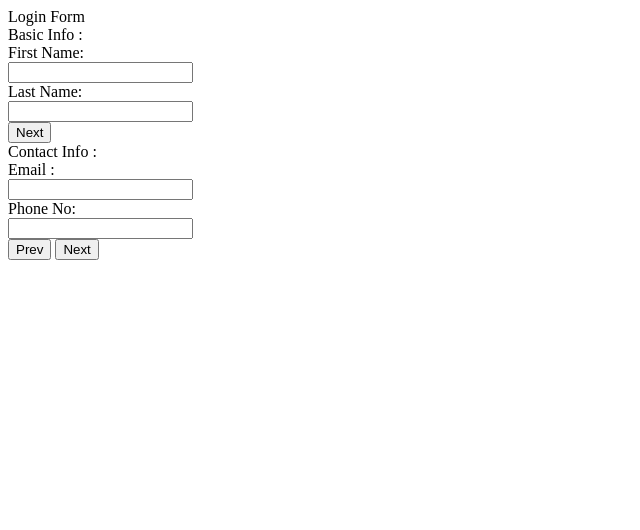
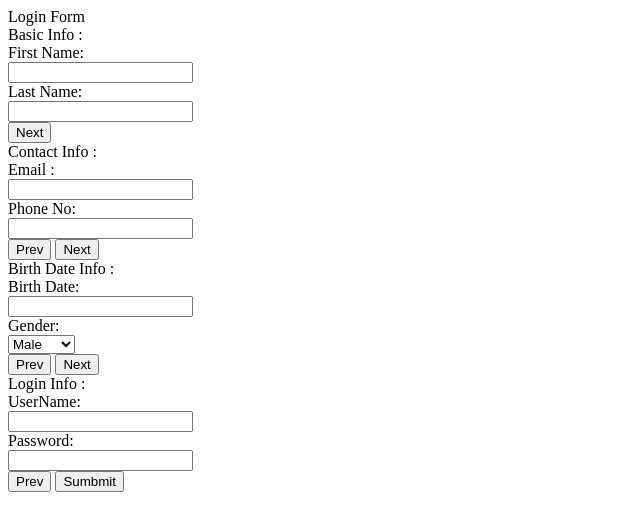
Before and after one commit to mostafa1350/MultiForms_bySteps, a plain HTML site: page index.html in a window 1280 px wide. Shown: the whole page, without its empty margins (0-640 px from the left). Drawn offline with Linux system fonts and the light colour scheme.

Commit message:
end of html design
end of html design

```diff
--- a/index.html
+++ b/index.html
@@ -43,6 +43,43 @@
                     </div>
                 </div>
                 <!-- ---------------------- -->
+                <div class="page">
+                    <div class="title">Birth Date Info :</div>
+                    <div class="field">
+                        <div class="label">Birth Date:</div>
+                        <input type="text">
+                    </div>
+                    <div class="field">
+                        <div class="label">Gender:</div>
+                        <select name="simpleDropdown" id="simpleDropdown">
+                            <option value="">Male</option>
+                            <option value="">Female</option>
+                            <option value="">Other</option>
+                        </select>
+                    </div>
+                    <div class="field btns">
+                        <button class="prev-2 prev">Prev</button>
+                        <button class="next-2 next">Next</button>
+                    </div>
+                </div>
+                <!-- ---------------------- -->
+                <div class="page">
+                    <div class="title">Login Info :</div>
+                    <div class="field">
+                        <div class="label">UserName:</div>
+                        <input type="text">
+                    </div>
+                    <div class="field">
+                        <div class="label">Password:</div>
+                        <input type="password">
+                    </div>
+
+                    <div class="field btns">
+                        <button class="prev-3 prev">Prev</button>
+                        <button class="sumbmit">Sumbmit</button>
+                    </div>
+                </div>
+                <!-- ---------------------- -->
 
             </form>
         </div>
```
